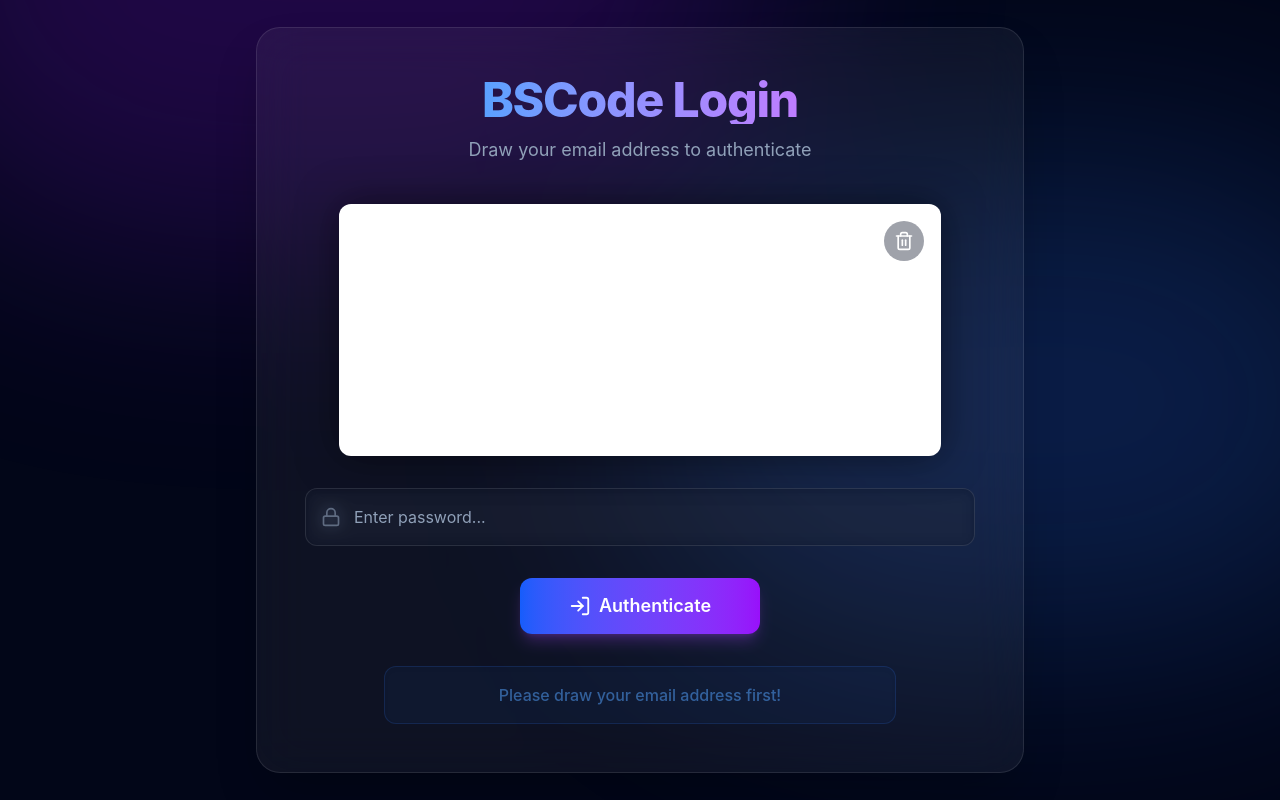
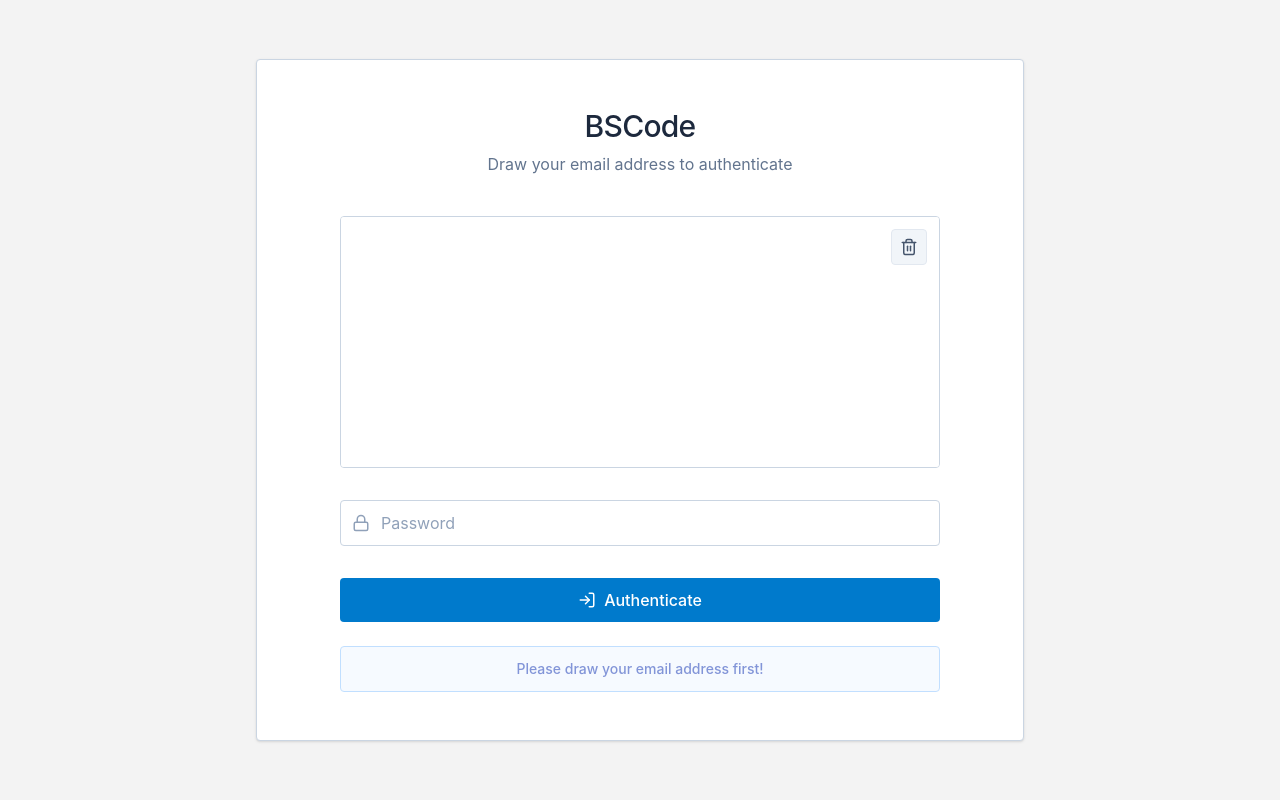
Before and after one commit to ChakornK/bscode, a Next.js app: page /login in a window 1280 px wide. Both pictures are taken after a click on the button "Authenticate". Built offline with nearby package versions, Linux system fonts and the light colour scheme.

Commit message:
improve ui

```diff
--- a/src/app/login/page.jsx
+++ b/src/app/login/page.jsx
@@ -225,22 +225,16 @@ export default function Login() {
   };
 
   return (
-    <div className="min-h-screen bg-slate-950 flex items-center justify-center p-4 font-sans text-slate-100">
-      {/* Background decoration */}
-      <div className="absolute inset-0 overflow-hidden pointer-events-none">
-        <div className="absolute -top-[40%] -left-[10%] w-[70%] h-[70%] rounded-full bg-purple-600/20 blur-[120px]" />
-        <div className="absolute top-[20%] -right-[10%] w-[60%] h-[60%] rounded-full bg-blue-500/20 blur-[120px]" />
-      </div>
-
-      <div className="relative z-10 w-full max-w-3xl bg-white/5 backdrop-blur-xl border border-white/10 p-8 sm:p-12 rounded-3xl shadow-2xl flex flex-col items-center">
+    <div className="min-h-screen bg-[#f3f3f3] flex items-center justify-center p-4 font-sans text-slate-800">
+      <div className="w-full max-w-3xl bg-white border border-slate-300 p-8 sm:p-12 rounded shadow-sm flex flex-col items-center">
         <div className="mb-10 text-center">
-          <h1 className="text-4xl sm:text-5xl font-extrabold text-transparent bg-clip-text bg-gradient-to-r from-blue-400 to-purple-400 mb-3 tracking-tight">
-            BSCode Login
+          <h1 className="text-3xl font-medium text-slate-800 mb-2 tracking-tight">
+            BSCode
           </h1>
-          <p className="text-slate-400 text-lg">Draw your email address to authenticate</p>
+          <p className="text-slate-500 text-base">Draw your email address to authenticate</p>
         </div>
 
-        <div className="relative group rounded-xl overflow-hidden shadow-[0_0_40px_rgba(0,0,0,0.5)] border border-white/20 mb-8 bg-white transition-transform duration-300 hover:scale-[1.02]">
+        <div className="relative group border border-slate-300 mb-8 bg-white rounded-sm overflow-hidden w-full max-w-[600px]">
           <canvas
             ref={canvasRef}
             width={600}
@@ -254,39 +248,39 @@ export default function Login() {
           />
           <button
             onClick={clearCanvas}
-            className="absolute top-4 right-4 bg-slate-900/40 hover:bg-slate-900/80 text-white rounded-full p-2.5 backdrop-blur-md transition-all duration-200"
+            className="absolute top-3 right-3 bg-slate-100 hover:bg-slate-200 text-slate-600 rounded p-2 transition-colors border border-slate-200"
             title="Clear Drawing"
           >
-            <svg xmlns="http://www.w3.org/2000/svg" width="20" height="20" viewBox="0 0 24 24" fill="none" stroke="currentColor" strokeWidth="2" strokeLinecap="round" strokeLinejoin="round"><path d="M3 6h18"/><path d="M19 6v14c0 1-1 2-2 2H7c-1 0-2-1-2-2V6"/><path d="M8 6V4c0-1 1-2 2-2h4c1 0 2 1 2 2v2"/><line x1="10" x2="10" y1="11" y2="17"/><line x1="14" x2="14" y1="11" y2="17"/></svg>
+            <svg xmlns="http://www.w3.org/2000/svg" width="18" height="18" viewBox="0 0 24 24" fill="none" stroke="currentColor" strokeWidth="2" strokeLinecap="round" strokeLinejoin="round"><path d="M3 6h18"/><path d="M19 6v14c0 1-1 2-2 2H7c-1 0-2-1-2-2V6"/><path d="M8 6V4c0-1 1-2 2-2h4c1 0 2 1 2 2v2"/><line x1="10" x2="10" y1="11" y2="17"/><line x1="14" x2="14" y1="11" y2="17"/></svg>
           </button>
         </div>
 
-        <div className="w-full max-w-full mb-8 relative group">
-          <div className="absolute inset-y-0 left-0 pl-4 flex items-center pointer-events-none text-slate-400">
-            <svg xmlns="http://www.w3.org/2000/svg" width="20" height="20" viewBox="0 0 24 24" fill="none" stroke="currentColor" strokeWidth="2" strokeLinecap="round" strokeLinejoin="round"><rect x="3" y="11" width="18" height="11" rx="2" ry="2"/><path d="M7 11V7a5 5 0 0 1 10 0v4"/></svg>
+        <div className="w-full max-w-[600px] mb-8 relative group">
+          <div className="absolute inset-y-0 left-0 pl-3 flex items-center pointer-events-none text-slate-400">
+            <svg xmlns="http://www.w3.org/2000/svg" width="18" height="18" viewBox="0 0 24 24" fill="none" stroke="currentColor" strokeWidth="2" strokeLinecap="round" strokeLinejoin="round"><rect x="3" y="11" width="18" height="11" rx="2" ry="2"/><path d="M7 11V7a5 5 0 0 1 10 0v4"/></svg>
           </div>
           <input
             type="password"
-            placeholder="Enter password..."
+            placeholder="Password"
             value={password}
             onChange={(e) => setPassword(e.target.value)}
-            className="w-full bg-slate-900/40 border border-white/10 rounded-xl pl-12 pr-5 py-4 text-white placeholder-slate-400 focus:outline-none focus:ring-2 focus:ring-purple-500/50 focus:border-purple-500/50 transition-all backdrop-blur-sm shadow-inner"
+            className="w-full bg-white border border-slate-300 rounded-sm pl-10 pr-4 py-2.5 text-slate-800 placeholder-slate-400 focus:outline-none focus:border-[#007acc] focus:ring-1 focus:ring-[#007acc] transition-colors"
           />
         </div>
 
         <button
           onClick={handleLogin}
-          className="w-full sm:w-auto min-w-[240px] py-3.5 px-8 rounded-xl bg-gradient-to-r from-blue-600 to-purple-600 hover:from-blue-500 hover:to-purple-500 text-white font-semibold text-lg shadow-lg shadow-purple-500/25 transform transition-all duration-200 active:scale-95 flex items-center justify-center gap-2"
+          className="w-full max-w-[600px] py-2.5 px-8 rounded-sm bg-[#007acc] hover:bg-[#0062a3] text-white font-medium text-base transition-colors flex items-center justify-center gap-2"
         >
-          <svg xmlns="http://www.w3.org/2000/svg" width="22" height="22" viewBox="0 0 24 24" fill="none" stroke="currentColor" strokeWidth="2" strokeLinecap="round" strokeLinejoin="round"><path d="M15 3h4a2 2 0 0 1 2 2v14a2 2 0 0 1-2 2h-4"/><polyline points="10 17 15 12 10 7"/><line x1="15" x2="3" y1="12" y2="12"/></svg>
+          <svg xmlns="http://www.w3.org/2000/svg" width="18" height="18" viewBox="0 0 24 24" fill="none" stroke="currentColor" strokeWidth="2" strokeLinecap="round" strokeLinejoin="round"><path d="M15 3h4a2 2 0 0 1 2 2v14a2 2 0 0 1-2 2h-4"/><polyline points="10 17 15 12 10 7"/><line x1="15" x2="3" y1="12" y2="12"/></svg>
           Authenticate
         </button>
 
         {statusMessage && (
-          <div className={`mt-8 p-4 rounded-xl border w-full max-w-lg text-center font-medium shadow-inner transition-opacity duration-300 ${
-            statusMessage.includes('successful') ? 'bg-green-500/10 border-green-500/30 text-green-400' :
-            statusMessage.includes('failed') ? 'bg-red-500/10 border-red-500/30 text-red-400' :
-            'bg-blue-500/10 border-blue-500/30 text-blue-400 animate-pulse'
+          <div className={`mt-6 p-3 rounded-sm border w-full max-w-[600px] text-center text-sm font-medium transition-opacity duration-300 ${
+            statusMessage.includes('successful') ? 'bg-green-50 border-green-300 text-green-800' :
+            statusMessage.includes('failed') ? 'bg-red-50 border-red-300 text-red-800' :
+            'bg-blue-50 border-blue-300 text-blue-800 animate-pulse'
           }`}>
             {statusMessage}
           </div>
```
